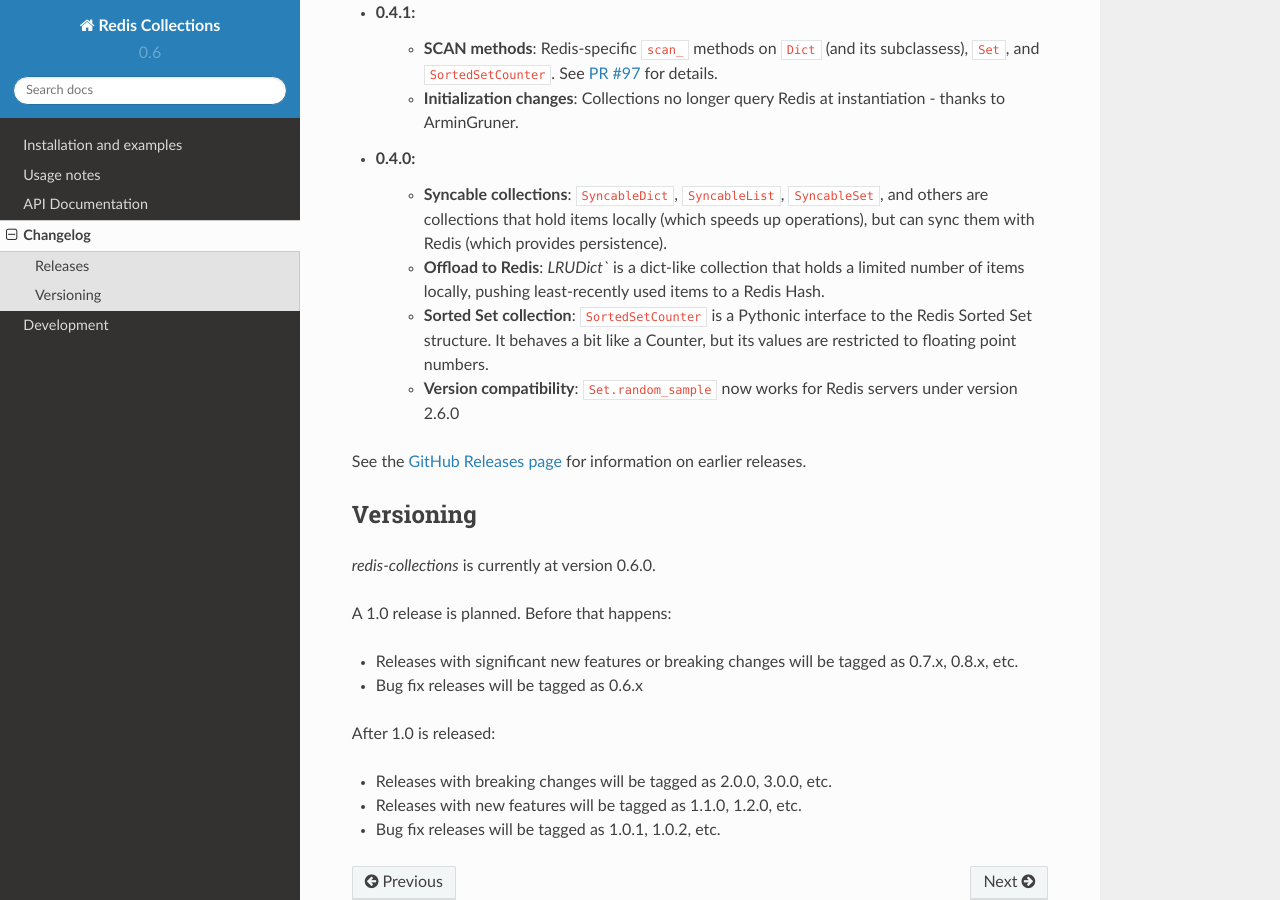
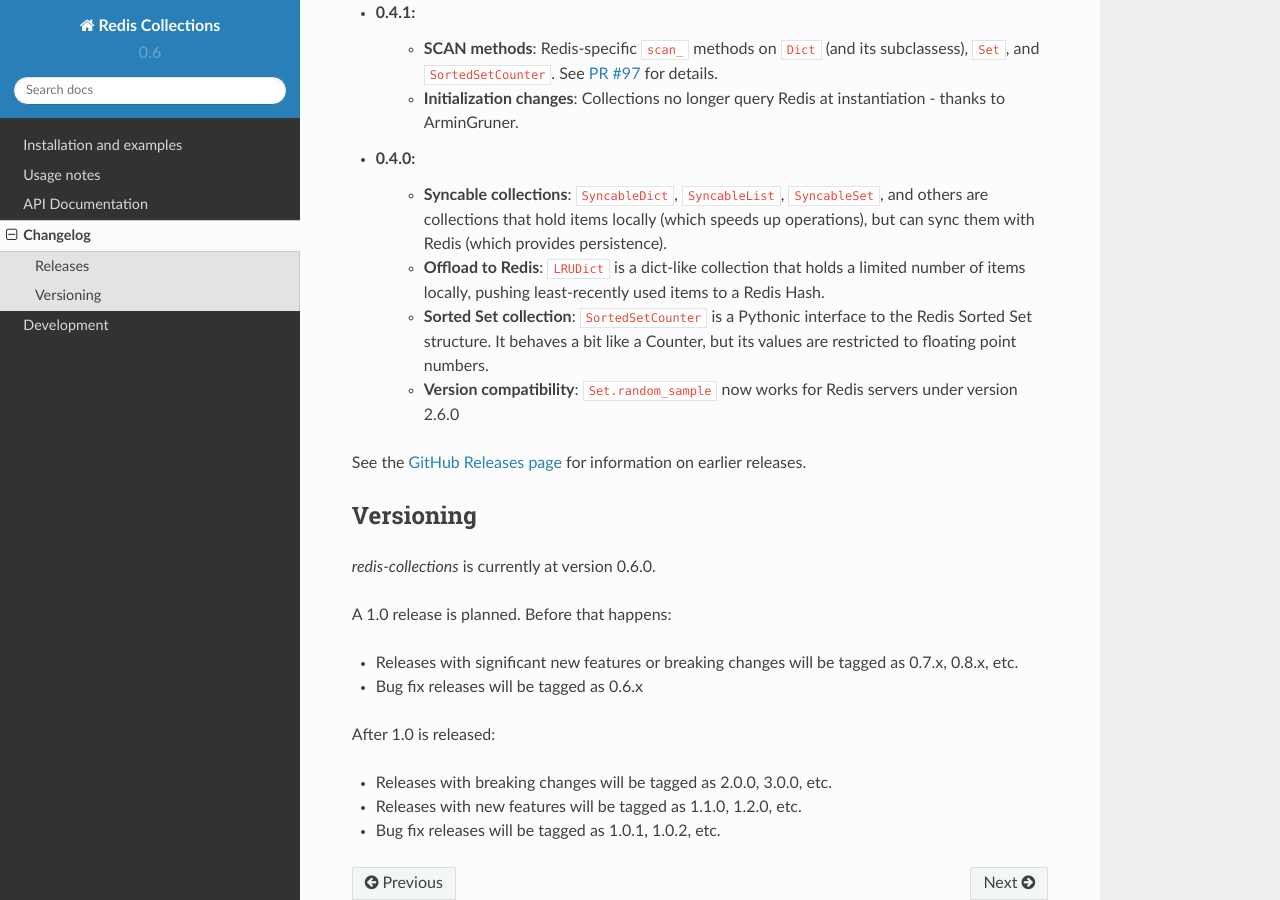
Before and after one commit to redis-collections/redis-collections, a Sphinx documentation site: the page built from docs/changelog.rst, in a window 1280 px wide and 900 px high, scrolled down 819 px. Built offline with Sphinx 7.4.7 and the Read the Docs theme 2.0.0, drawn with Linux system fonts in a browser that asks for light colours.

Commit message:
More doc changes

```diff
--- a/docs/changelog.rst
+++ b/docs/changelog.rst
@@ -30,7 +30,7 @@ Releases
     - **Syncable collections**: ``SyncableDict``, ``SyncableList``, ``SyncableSet``, and others are
       collections that hold items locally (which speeds up operations),
       but can sync them with Redis (which provides persistence).
-    - **Offload to Redis**: `LRUDict`` is a dict-like collection that holds a limited number of items
+    - **Offload to Redis**: ``LRUDict`` is a dict-like collection that holds a limited number of items
       locally, pushing least-recently used items to a Redis Hash.
     - **Sorted Set collection**: ``SortedSetCounter`` is a Pythonic interface to the Redis Sorted Set
       structure. It behaves a bit like a Counter, but its values are restricted to
```
